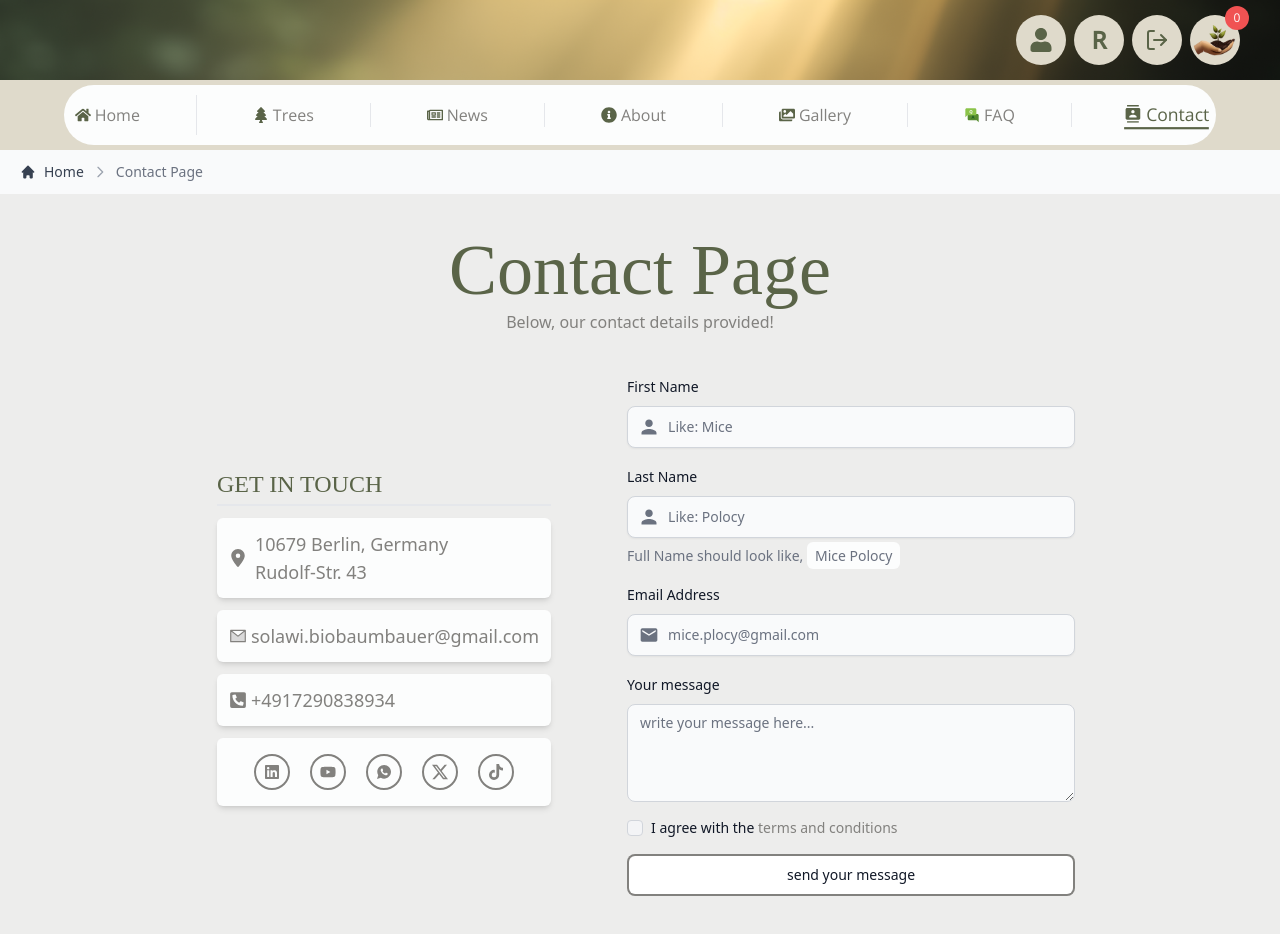
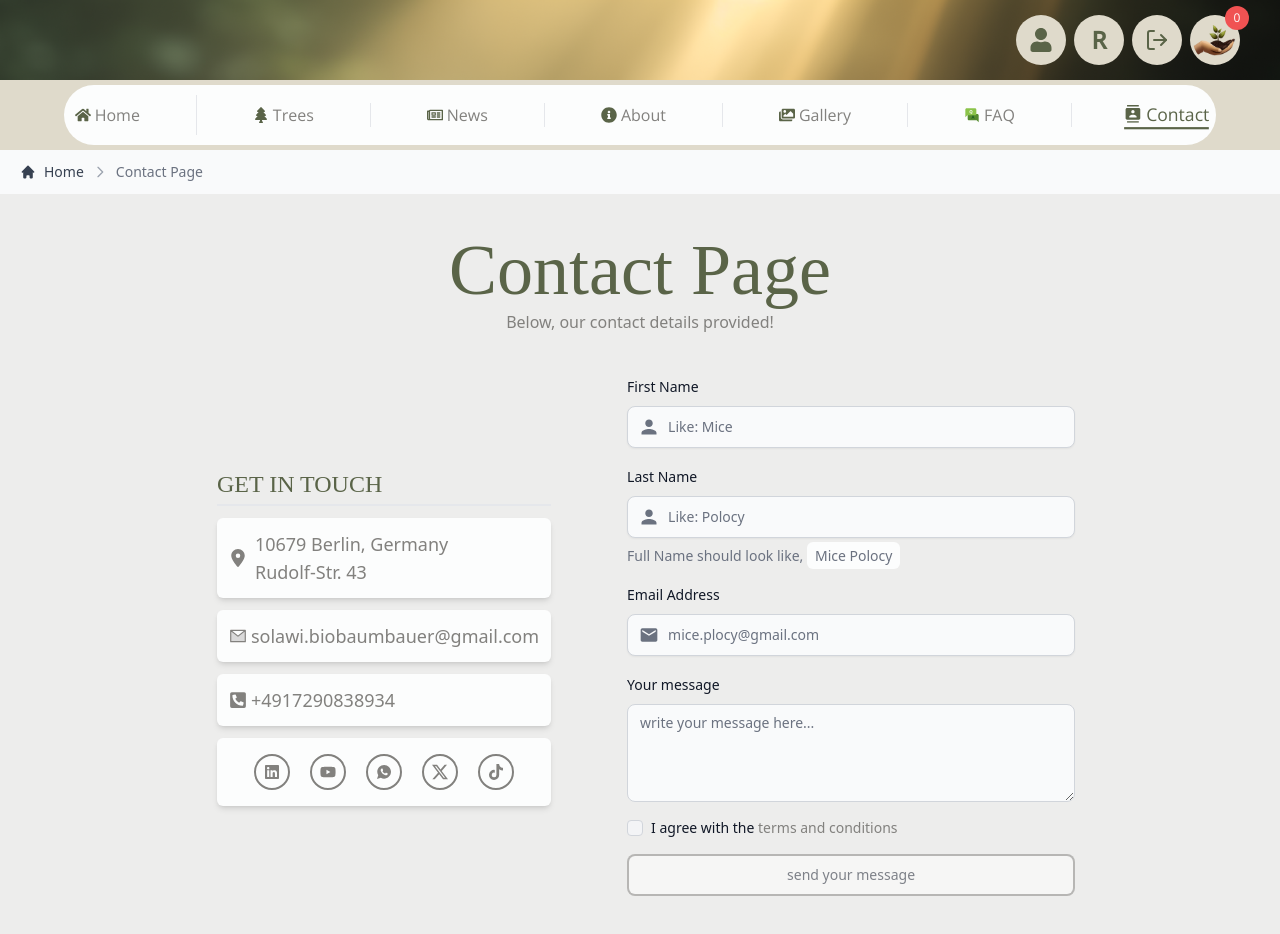
Before and after one commit to solawi-projects/baum-bauer-frontend, a React (Vite) app: page /contact in a window 1280 px wide. Shown: the top 934 px of the page. Built offline with nearby package versions, Linux system fonts and the light colour scheme; a web font is replaced by a local one.

Commit message:
Contact form is finished!

```diff
--- a/package.json
+++ b/package.json
@@ -18,7 +18,8 @@
     "react-burger-menu": "^3.0.9",
     "react-dom": "^18.2.0",
     "react-router-dom": "^6.18.0",
-    "react-smooth": "^3.0.0"
+    "react-smooth": "^3.0.0",
+    "react-sweetalert2": "^0.6.0"
   },
   "devDependencies": {
     "@types/react": "^18.2.15",
--- a/src/pages/Contact.jsx
+++ b/src/pages/Contact.jsx
@@ -1,25 +1,102 @@
+import { useState, useRef } from "react";
 import { Label, TextInput, Checkbox, Button, Textarea } from "flowbite-react";
+import Swal from "sweetalert2";
 import { HiHome } from "react-icons/hi";
 import { IoMdPerson } from "react-icons/io";
-import { Link } from "react-router-dom";
-import { MdEmail } from "react-icons/md";
+import { MdEmail, MdDoubleArrow } from "react-icons/md";
 import { FaLocationDot, FaYoutube } from "react-icons/fa6";
 import { AiTwotoneMail } from "react-icons/ai";
 import { FaPhoneSquareAlt, FaLinkedin, FaTiktok } from "react-icons/fa";
 import { IoLogoWhatsapp } from "react-icons/io";
 import { BsTwitterX } from "react-icons/bs";
+
+import axios from "../utils/axiosInstance";
 import EachPageHeader from "../components/EachPageHeader";
 import PageBreadcrumb from "../components/PageBreadcrumb";
+
+import { Link } from "react-router-dom";
 
 const Contact = () => {
   const titles = ["Contact Page", "Below, our contact details provided!"];
   const aLinkValues = [{ linkTo: "/", linkIcon: HiHome, linkText: "Home" }];
   const daLinkValues = { linkText: "Contact Page" };
 
+  const [errorMsgs, setErrorMsgs] = useState([]);
+  const [isTermsAccepted, setIsTermsAccepted] = useState(false);
+  const checkboxRef = useRef(false);
+
+  const firsNameRef = useRef(null);
+  const lastNameRef = useRef(null);
+  const emailRef = useRef(null);
+  const messageRef = useRef(null);
+
+  const handleCheckboxChange = () => {
+    setIsTermsAccepted(checkboxRef.current.checked);
+  };
+
+  const handleSubmit = async (event) => {
+    event.preventDefault();
+    const formData = await new FormData(event.target);
+
+    const data = {
+      firstName: formData.get("firstName"),
+      lastName: formData.get("lastName"),
+      emailAddress: formData.get("emailAddress"),
+      message: formData.get("message"),
+    };
+
+    if (formData.get("agreeToPolicies")) {
+      axios
+        .post("/api/contact/create", data)
+        .then((response) => {
+          if (response.status === 201) {
+            setErrorMsgs([]);
+            Swal.fire({
+              icon: "success",
+              title:
+                "Thanks for your inquiry, we will provide response for you soon",
+              showClass: {
+                popup: "animate__animated animate__fadeInDown",
+              },
+              hideClass: {
+                popup: "animate__animated animate__fadeOutUp",
+              },
+              confirmButtonColor: "#5cb85c",
+            });
+
+            checkboxRef.current.checked = false;
+            firsNameRef.current.value = "";
+            lastNameRef.current.value = "";
+            emailRef.current.value = "";
+            messageRef.current.value = "";
+          }
+        })
+        .catch((error) => {
+          setErrorMsgs([]);
+          // Handle errors that occurred during the POST request
+          if (error.response.status === 400) {
+            setErrorMsgs(error.response.data.errors);
+          }
+        });
+    }
+  };
+
   return (
     <div className="bg-bg-page-color text-font-family-color">
       <PageBreadcrumb activeLinks={aLinkValues} deActiveLink={daLinkValues} />
       <EachPageHeader title={titles[0]} subtitle={titles[1]} />
+      <div className="container mx-auto flex justify-center items-center">
+        <ul>
+          {errorMsgs.map((error, index) => (
+            <li
+              key={error.path + index}
+              className="flex items-center text-red-700"
+            >
+              <MdDoubleArrow /> <span>&nbsp;{error.msg}</span>
+            </li>
+          ))}
+        </ul>
+      </div>
       <div className="container mx-auto flex flex-wrap columns-2 justify-center items-center mt-10 mb-14 gap-16">
         <section className="flex flex-col items-center gap-3 px-3">
           <h2 className="text-2xl border-b-1 w-full py-1 border-b-2">
@@ -98,29 +175,32 @@ const Contact = () => {
           </p>
         </section>
         <section className="max-w-md md:w-1/2 sm:w-1 lg:w-1/2 flex flex-row justify-center items-center">
-          <form className="w-full flex flex-col gap-4">
+          <form className="w-full flex flex-col gap-4" onSubmit={handleSubmit}>
             <div>
               <div className="mb-2 block">
-                <Label htmlFor="firstname" value="First Name" />
+                <Label htmlFor="firstName" value="First Name" />
               </div>
               <TextInput
                 aria-label="Type here your first name"
-                id="firstname"
+                id="firstName"
+                name="firstName"
                 type="text"
                 icon={IoMdPerson}
                 placeholder="Like: Mice"
-                required
+                ref={firsNameRef}
                 shadow
               />
             </div>
             <div>
               <div className="mb-2 block">
-                <Label htmlFor="lastname" value="Last Name" />
+                <Label htmlFor="lastName" value="Last Name" />
               </div>
               <TextInput
                 aria-label="Type here your last name"
-                id="lastname"
+                id="lastName"
                 type="text"
+                name="lastName"
+                ref={lastNameRef}
                 icon={IoMdPerson}
                 placeholder="Like: Polocy"
                 helperText={
@@ -131,7 +211,6 @@ const Contact = () => {
                     </span>
                   </span>
                 }
-                required
                 shadow
               />
             </div>
@@ -143,27 +222,34 @@ const Contact = () => {
                 aria-label="Type here your email address"
                 id="emailAddress"
                 icon={MdEmail}
+                ref={emailRef}
                 type="email"
+                name="emailAddress"
                 placeholder="mice.plocy@gmail.com"
-                required
                 shadow
               />
             </div>
             <div className="max-w-md">
               <div className="mb-2 block">
-                <Label htmlFor="comment" value="Your message" />
+                <Label htmlFor="message" value="Your message" />
               </div>
               <Textarea
                 aria-label="Type here your your message"
-                id="comment"
+                id="message"
                 placeholder="write your message here..."
-                required
+                name="message"
                 rows={4}
+                ref={messageRef}
               />
             </div>
-            <div className="flex items-center gap-2">
-              <Checkbox id="agree" />
-              <Label htmlFor="agree" className="flex">
+            <div className="flex items-center gap-2 ">
+              <Checkbox
+                id="agree"
+                name="agreeToPolicies"
+                ref={checkboxRef}
+                onChange={handleCheckboxChange}
+              />
+              <Label htmlFor="agree" className="flex border-red-800">
                 I agree with the&nbsp;
                 <Link
                   href="#"
@@ -173,6 +259,7 @@ const Contact = () => {
                 </Link>
               </Label>
             </div>
+            {isTermsAccepted ? (
               <Button
                 outline
                 gradientDuoTone="whiteToOrange"
@@ -181,6 +268,17 @@ const Contact = () => {
               >
                 send your message
               </Button>
+            ) : (
+              <Button
+                disabled
+                outline
+                gradientDuoTone="whiteToOrange"
+                className="bg-font-family-color hover:bg-bg-header-footer hover:text-white-color hover:border-white-color"
+                type="submit"
+              >
+                send your message
+              </Button>
+            )}
           </form>
         </section>
       </div>
--- a/src/utils/axiosInstance.js
+++ b/src/utils/axiosInstance.js
@@ -2,6 +2,6 @@ import axios from "axios";
 
 const axiosApiInstance = axios.create();
 axiosApiInstance.defaults.baseURL = 'http://localhost:4000';
-axiosApiInstance.defaults.withCredentials = false;
+// axiosApiInstance.defaults.withCredentials = false;
 
 export default axiosApiInstance;
```
Also changed, not shown: 1 other file (tests, documents, lock files or other folders). Lines whose indentation alone changed are shown as unchanged.
